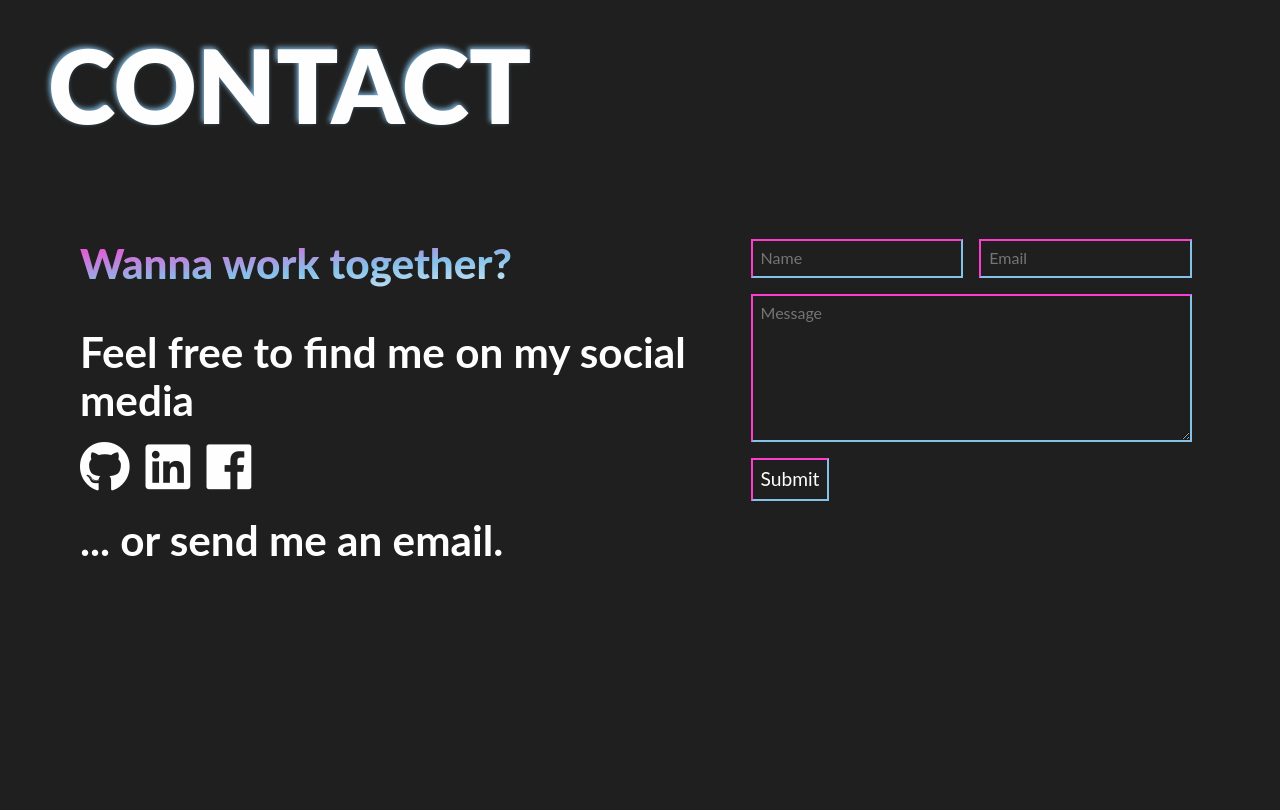
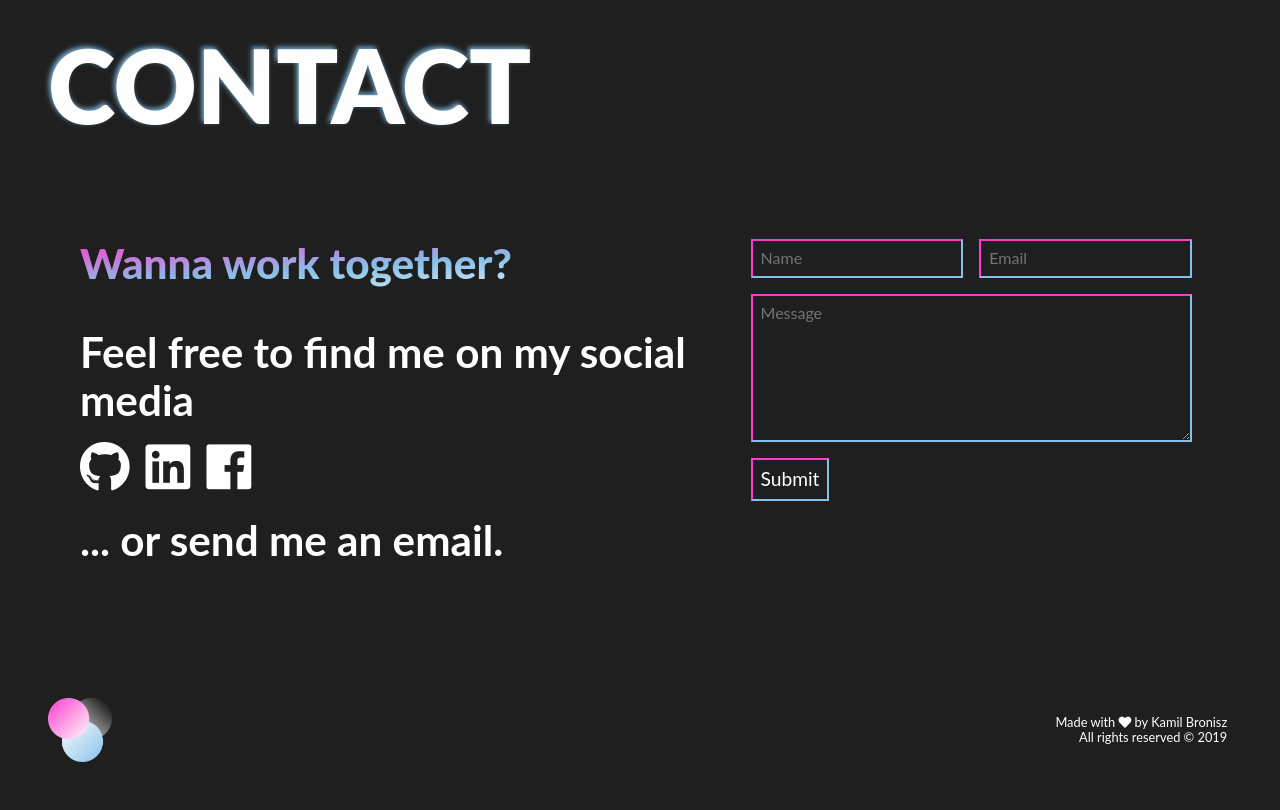
Before and after one commit to lebron22/my-portfolio, a website: page index.html in a window 1280 px wide. Shown: the part 3700-4510 px from the top of the page. Before the commit the page ends 4398 px from the top, so only its background shows below. Drawn offline with nearby package versions, Linux system fonts and the light colour scheme.

Commit message:
Create html and styles for footer

```diff
--- a/index.html
+++ b/index.html
@@ -262,5 +262,17 @@
         </div>
       </section>
     </main>
+
+    <footer class="footer">
+      <div class="logo-box">
+        <a href="#home"
+          ><img src="img/logo500.png" alt="Logo" class="logo-box__logo"
+        /></a>
+      </div>
+      <p class="footer__copyrights">
+        Made with <i class="fas fa-heart"></i> by Kamil Bronisz<br />
+        All rights reserved © 2019
+      </p>
+    </footer>
   </body>
 </html>
--- /dev/null
+++ b/styles/sass/layout/_footer.scss
@@ -0,0 +1,18 @@
+.footer {
+  position: relative;
+  background-color: $color-primary;
+  padding: 0 2rem 1rem 2rem;
+  @include mediaQueryOrientation($tablet, portrait) {
+    padding: 0 3rem 3rem 3rem;
+  }
+  @include mediaQuery($laptop-small) {
+    padding: 0 3rem 3rem 3rem;
+  }
+  @include flexbox(space-between, center);
+  &__copyrights {
+    display: block;
+    text-align: right;
+    padding: 0.3rem;
+    font-size: 0.8rem;
+  }
+}
--- a/styles/sass/main.scss
+++ b/styles/sass/main.scss
@@ -18,5 +18,6 @@
 @import "layout/about";
 @import "layout/works";
 @import "layout/contact";
+@import "layout/footer";
 
 @import "pages/home";
```
Also changed, not shown: styles/css/style.css.
